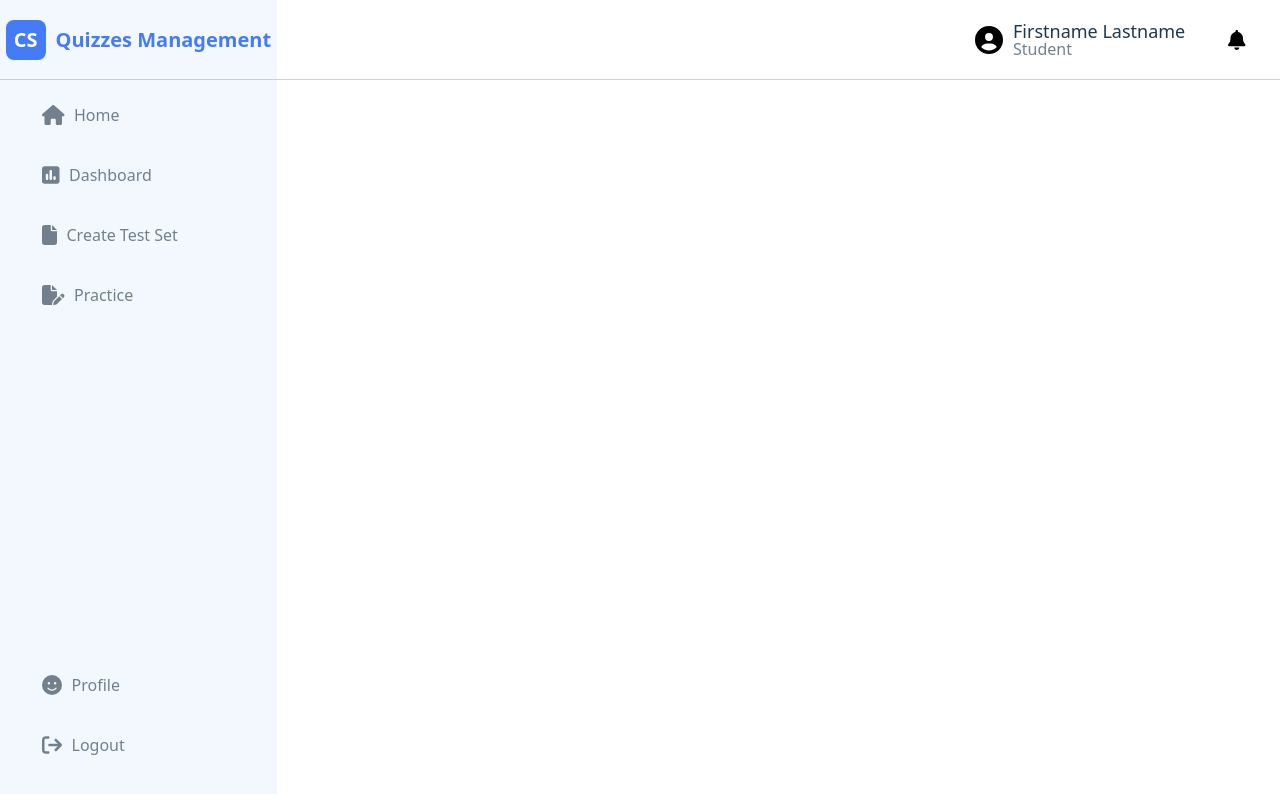
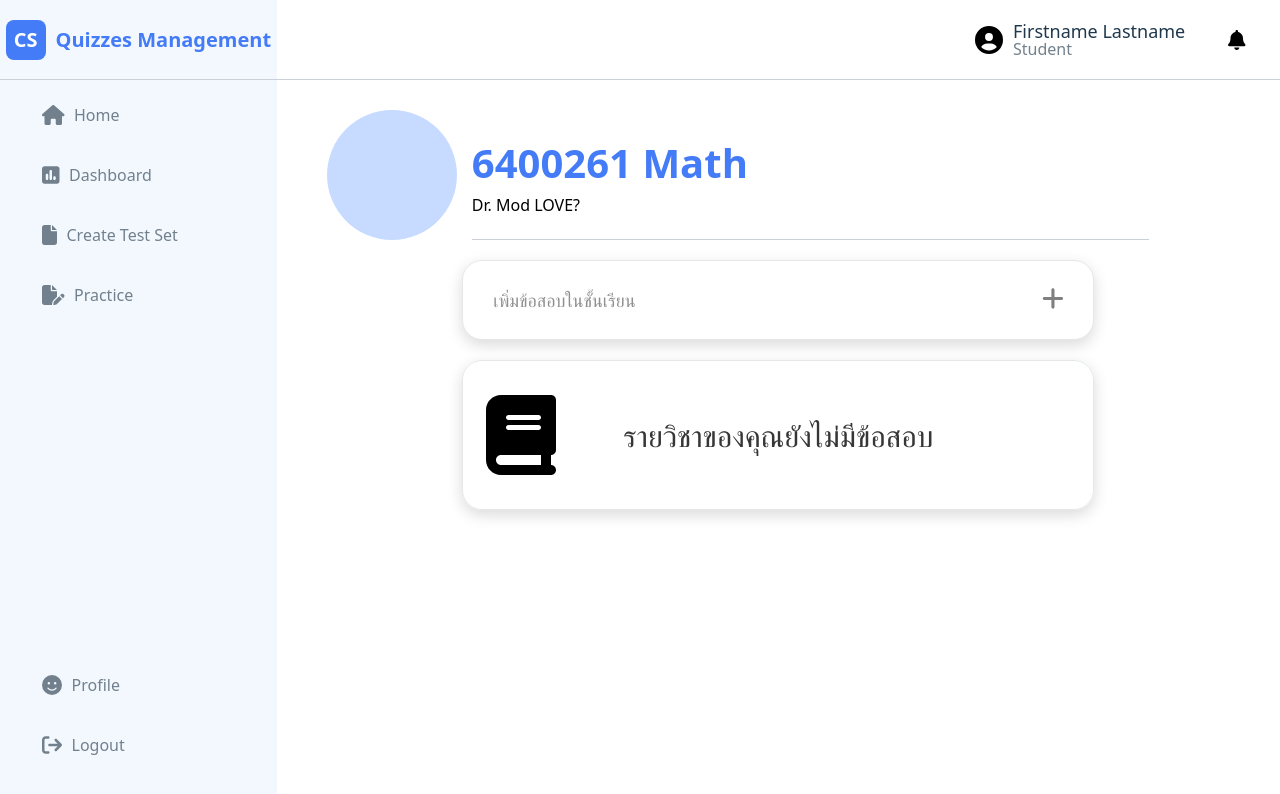
Before and after one commit to Putthakun/QuizzesManagementReact, a React (Vite) app in the folder QuizzesManagementFrontend/: page /subject_teacher in a window 1280 px wide. Shown: the top 794 px of the page. Built offline with nearby package versions, Linux system fonts and the light colour scheme.

Commit message:
Create box add test
on page subject teacher

```diff
--- a/QuizzesManagementFrontend/src/pages/teacher/Subject_teacher.jsx
+++ b/QuizzesManagementFrontend/src/pages/teacher/Subject_teacher.jsx
@@ -1,6 +1,9 @@
 import Navbar from "../student/navbar";
-import '../../styles/teacher/home_teacher.css';
+import '../../styles/teacher/subject_teacher.css';
 import Navbar_top from "../student/Navbar_top";
+import { FontAwesomeIcon } from '@fortawesome/react-fontawesome'
+import { faPlus, faBook
+} from '@fortawesome/free-solid-svg-icons'
 
 // import { useState } from "react";
 
@@ -14,9 +17,35 @@ function Subject_teacher() {
                         <Navbar_top/>
                     </div>
 
-                    <div className="main_right_home_teacher">
+                    <div className="main_right_subject_teacher">
+                        <div className="main_right_teacher_box_container_subject">
+                            <div className="main_right_teacher_subject_top">
+                                <div className="main_right_teacher_subject_top_circle"></div>
+                                <div className="main_right_teacher_subject_top_name">
+                                    <h3>6400261 Math</h3>
+                                    <p>Dr. Mod LOVE?</p>
+                                </div>
+                            </div>
+                            <div className="main_right_teacher_subject_box_add">
+                                <div className="main_right_teacher_subject_add">
+                                    <div className="main_right_teacher_subject_add_name">
+                                        <p>เพิ่มข้อสอบในชั้นเรียน</p>
+                                    </div>
+                                    <button>
+                                        <FontAwesomeIcon icon={faPlus} className="plus_subject" />
+                                    </button>
+                                </div>
+                            </div>
 
+                            <div className="main_right_box_subject_test_container">
 
+                                <div className="main_right_box_subject_test_box">
+                                    <FontAwesomeIcon icon={faBook} className="icon_book"/>
+                                    <h3>รายวิชาของคุณยังไม่มีข้อสอบ</h3>
+                                </div>
+
+                            </div>
+                        </div>
                     </div>
                 </div>
             </div>
--- /dev/null
+++ b/QuizzesManagementFrontend/src/styles/teacher/subject_teacher.css
@@ -0,0 +1,103 @@
+.main_right_subject_teacher{
+    height: 100%;
+    /* background-color: aqua; */
+    display: flex;
+    justify-content: center;
+    overflow: auto;
+}
+.main_right_teacher_box_container_subject{
+    width: 90%;
+    height: auto;
+    /* background-color: red; */
+}
+.main_right_teacher_subject_top{
+    display: flex;
+    /* background-color: aquamarine; */
+    margin-top: 30px;
+}
+.main_right_teacher_subject_top_circle{
+    width: 130px;
+    height: 130px;
+    border-radius: 50%;
+    background-color: #C6DBFF;
+    margin-right: 15px;
+}
+.main_right_teacher_subject_top_name{
+    /* background-color:aqua; */
+    border-bottom: 1px solid #CAD1D8;
+    width: 75%;
+    display: flex;
+    justify-content: center;
+    flex-direction: column;
+}
+.main_right_teacher_subject_top_name h3{
+    color: #447BF7;
+    font-size: 40px;
+    font-weight: bold;
+}
+.main_right_teacher_subject_box_add{
+    /* background-color: orange; */
+    display: flex;
+    justify-content: center;
+    height: 80px;
+    margin-top: 20px;
+}
+.main_right_teacher_subject_add{
+    background-color: white;
+    border: 1px solid #E4E8EB;
+    width: 70%;
+    display: flex;
+    justify-content: space-between;
+    align-items: center;
+    border-radius: 20px;
+    padding: 20px 30px;
+    box-shadow: 0px 5px 15px 0px #00000026;
+}
+.main_right_teacher_subject_add_name{
+    font-size: 18px;
+    color: #00000070;
+}
+.plus_subject{
+    font-size: 25px;
+    color: gray;
+}
+.main_right_box_subject_test_container{
+    margin-top: 20px;
+    /* background-color: palegoldenrod; */
+    height: 100%;
+    display: flex;
+    justify-content: center;
+}
+.main_right_box_subject_test_box{
+    height: 150px;
+    width: 70%;
+    /* background-color: indianred; */
+    border: 1px solid #E4E8EB;
+    border-radius: 20px;
+    display: flex;
+    justify-content: center;
+    align-items: center;
+    box-shadow: 0px 5px 15px 0px #00000026;
+}
+.main_right_box_subject_test_box h3{
+    color: #000000C9;
+    font-size: 30px;
+}
+.icon_book{
+    position: fixed;
+    left: 38%;
+    font-size: 80px;
+    color: black;
+    /* border: 1px solid #E4E8EB; */
+}
+/* .main_right_box_subject_test_box_icon{
+    width: 150px;
+    background-color: #447BF7;
+    height: 100%;
+}
+.main_right_box_subject_test_box_text{
+    color: #000000C9;
+    font-size: 28px;
+
+    background-color: powderblue;
+} */
```
